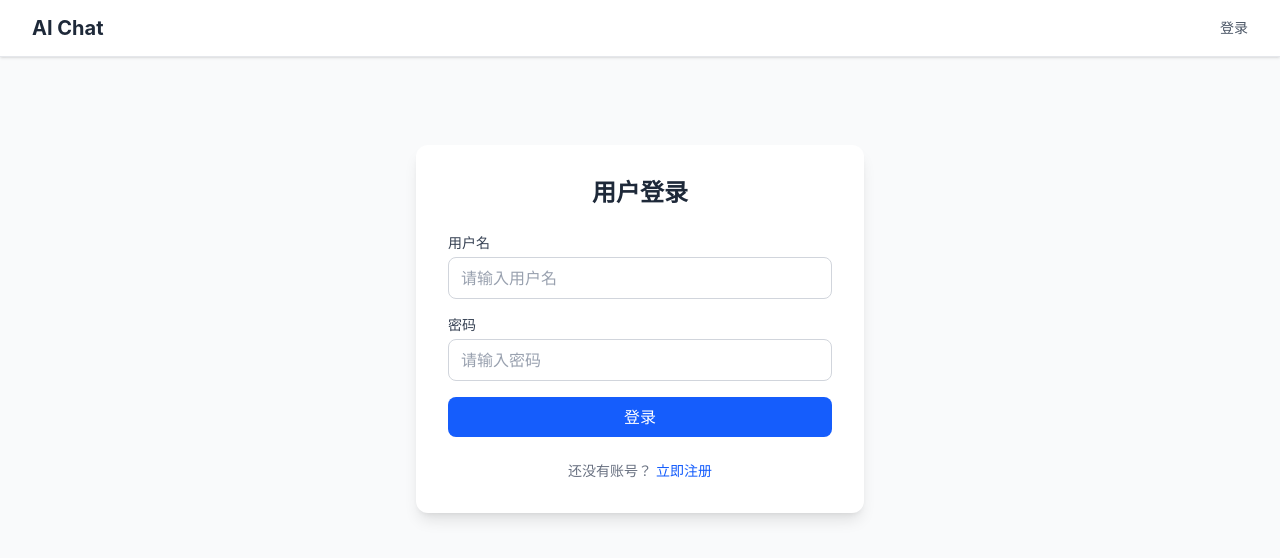
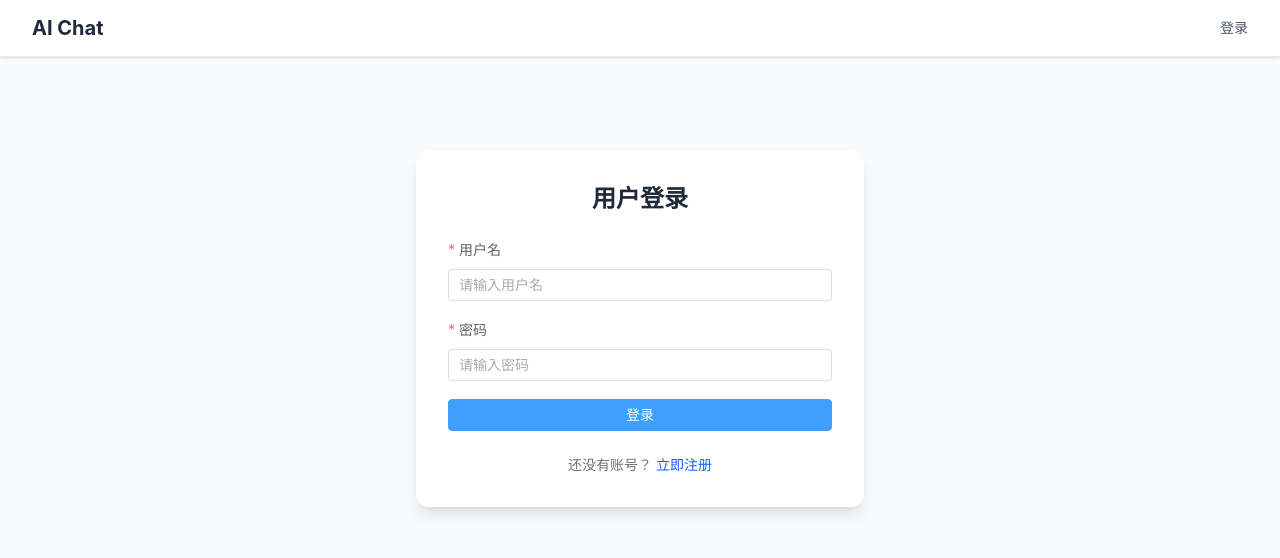
Before and after one commit to kelong-Yu/RAG-management-platform, a Vue app in the folder frontend/: page /login in a window 1280 px wide. Shown: the top 558 px of the page. Built offline with nearby package versions, Linux system fonts and the light colour scheme; no server answers.

Commit message:
feat: login page

```diff
--- a/frontend/src/router/index.ts
+++ b/frontend/src/router/index.ts
@@ -21,6 +21,12 @@ const router = createRouter({
       component: () => import('@/views/RegisterView.vue'),
       meta: { title: '注册' },
     },
+    {
+      path: '/chat',
+      name: 'chat',
+      component: () => import('@/views/ChatView.vue'),
+      meta: { title: '聊天' },
+    },
   ],
 })
 
--- /dev/null
+++ b/frontend/src/views/ChatView.vue
@@ -0,0 +1,8 @@
+<script setup lang="ts">
+</script>
+
+<template>
+  <div class="flex items-center justify-center min-h-[60vh]">
+    <p class="text-gray-500 dark:text-gray-400">聊天功能即将上线</p>
+  </div>
+</template>
--- a/frontend/src/views/LoginView.vue
+++ b/frontend/src/views/LoginView.vue
@@ -1,4 +1,47 @@
 <script setup lang="ts">
+import { reactive, ref } from 'vue'
+import { useRouter } from 'vue-router'
+import { ElMessage, type FormInstance, type FormRules } from 'element-plus'
+import { useUserStore } from '@/stores/user'
+
+const router = useRouter()
+const userStore = useUserStore()
+
+const formRef = ref<FormInstance>()
+
+const form = reactive({
+  username: '',
+  password: '',
+})
+
+const rules: FormRules = {
+  username: [
+    { required: true, message: '请输入用户名', trigger: 'blur' },
+  ],
+  password: [
+    { required: true, message: '请输入密码', trigger: 'blur' },
+  ],
+}
+
+const loading = ref(false)
+
+const handleLogin = async () => {
+  const valid = await formRef.value?.validate().catch(() => false)
+  if (!valid) return
+
+  loading.value = true
+  try {
+    await userStore.login(form.username, form.password)
+    ElMessage.success('登录成功')
+    router.push('/chat')
+  } catch (err: unknown) {
+    const detail =
+      (err as { response?: { data?: { detail?: string } } })?.response?.data?.detail
+    ElMessage.error(detail || '登录失败，请稍后重试')
+  } finally {
+    loading.value = false
+  }
+}
 </script>
 
 <template>
@@ -8,48 +51,49 @@
         用户登录
       </h2>
 
-      <form class="space-y-4">
-        <div>
-          <label class="block text-sm font-medium text-gray-700 dark:text-gray-300 mb-1">
-            用户名
-          </label>
-          <input
-            type="text"
+      <el-form
+        ref="formRef"
+        :model="form"
+        :rules="rules"
+        label-position="top"
+        @submit.prevent="handleLogin"
+      >
+        <el-form-item label="用户名" prop="username">
+          <el-input
+            v-model="form.username"
             placeholder="请输入用户名"
-            class="w-full px-3 py-2 border border-gray-300 dark:border-gray-600 rounded-lg
-                   bg-white dark:bg-gray-700 text-gray-900 dark:text-gray-100
-                   focus:outline-none focus:ring-2 focus:ring-blue-500 focus:border-transparent
-                   placeholder-gray-400 dark:placeholder-gray-500"
           />
-        </div>
+        </el-form-item>
 
-        <div>
-          <label class="block text-sm font-medium text-gray-700 dark:text-gray-300 mb-1">
-            密码
-          </label>
-          <input
+        <el-form-item label="密码" prop="password">
+          <el-input
+            v-model="form.password"
             type="password"
             placeholder="请输入密码"
-            class="w-full px-3 py-2 border border-gray-300 dark:border-gray-600 rounded-lg
-                   bg-white dark:bg-gray-700 text-gray-900 dark:text-gray-100
-                   focus:outline-none focus:ring-2 focus:ring-blue-500 focus:border-transparent
-                   placeholder-gray-400 dark:placeholder-gray-500"
+            show-password
           />
-        </div>
+        </el-form-item>
 
-        <button
-          type="submit"
-          class="w-full py-2 px-4 bg-blue-600 hover:bg-blue-700 text-white font-medium
-                 rounded-lg transition-colors duration-200 focus:outline-none focus:ring-2
-                 focus:ring-blue-500 focus:ring-offset-2"
-        >
-          登录
-        </button>
-      </form>
+        <el-form-item>
+          <el-button
+            type="primary"
+            class="w-full"
+            :loading="loading"
+            @click="handleLogin"
+          >
+            登录
+          </el-button>
+        </el-form-item>
+      </el-form>
 
       <p class="text-sm text-center text-gray-500 dark:text-gray-400">
         还没有账号？
-        <a href="#" class="text-blue-600 hover:text-blue-500">立即注册</a>
+        <router-link
+          to="/register"
+          class="text-blue-600 hover:text-blue-500"
+        >
+          立即注册
+        </router-link>
       </p>
     </div>
   </div>
```
